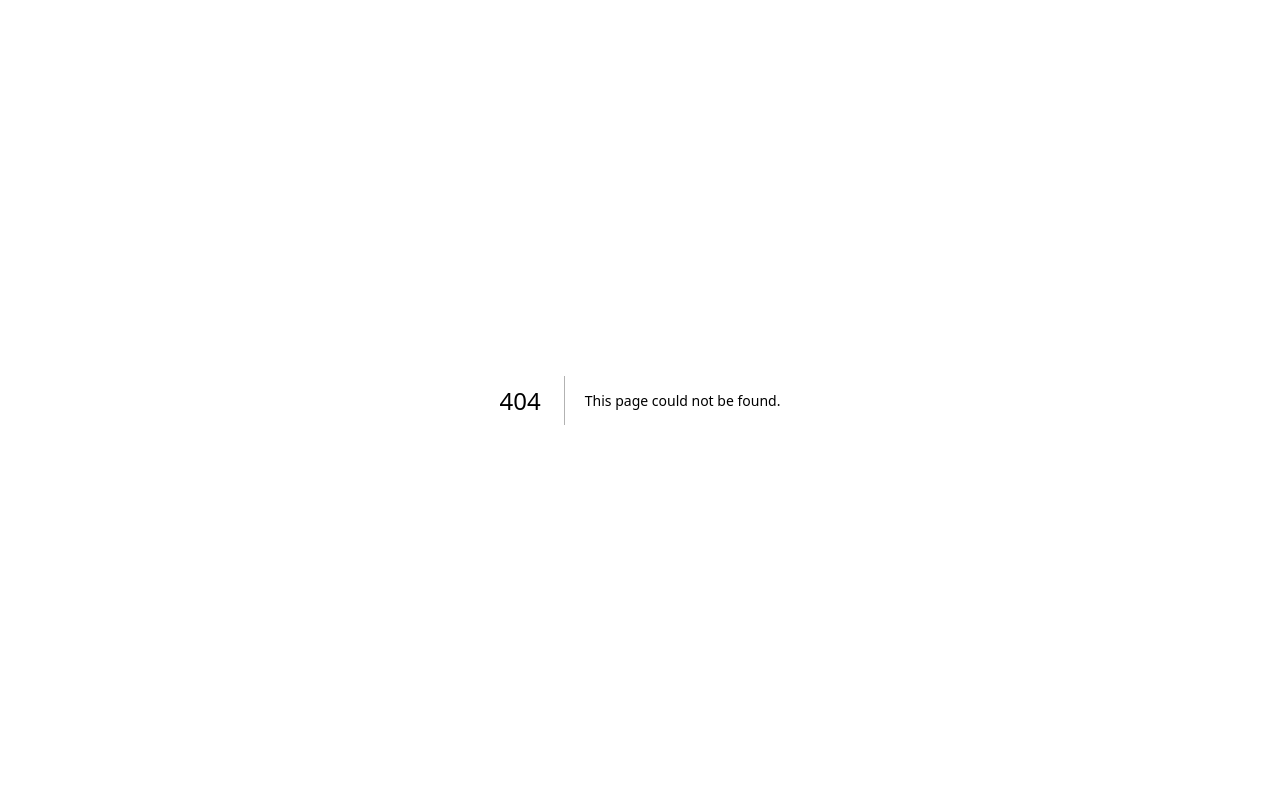
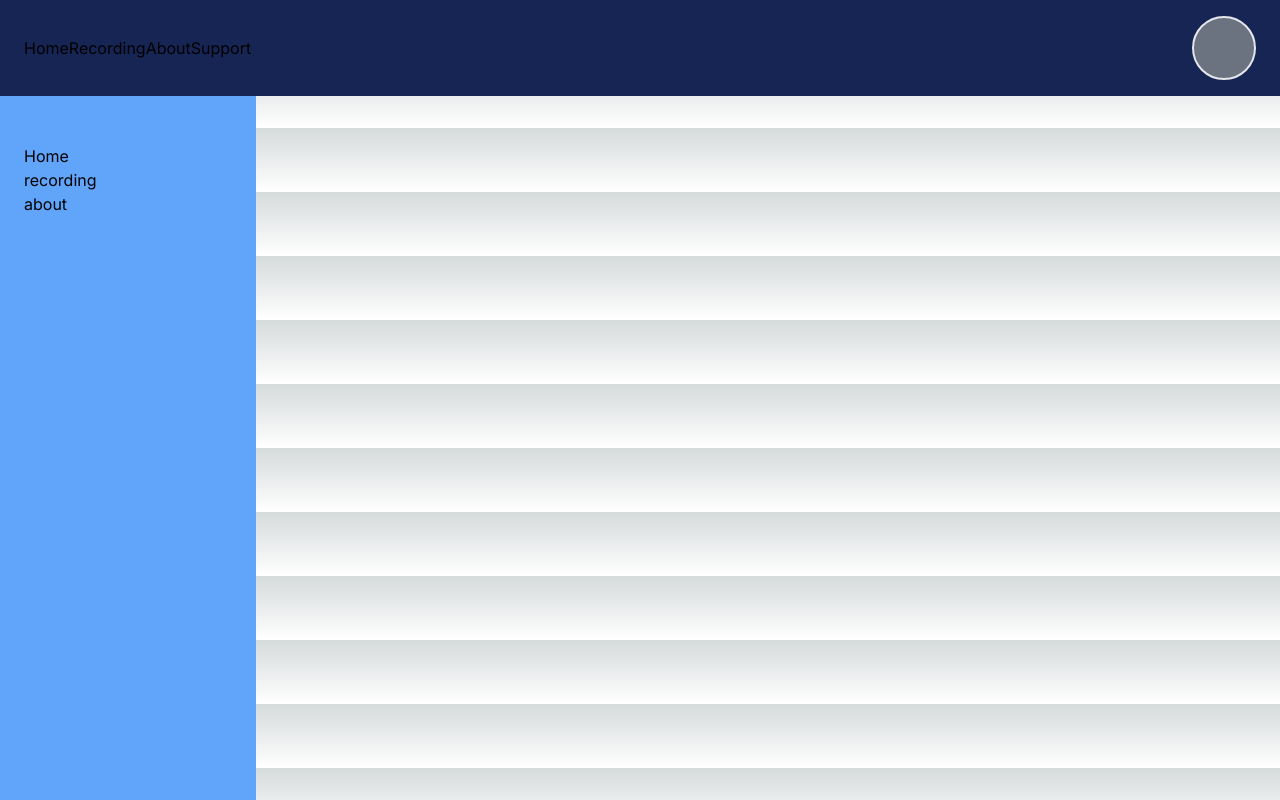
Before and after one commit to 3D-Volumetric-Cloud/3d-volumetric-cloud, a Next.js app in the folder Frontend/: page /recording in a window 1280 px wide. Before the commit this address had no page. Built offline with nearby package versions, Linux system fonts and the light colour scheme.

Commit message:
bring initial styling to new project

```diff
--- a/Frontend/src/app/globals.css
+++ b/Frontend/src/app/globals.css
@@ -11,7 +11,7 @@
 @media (prefers-color-scheme: dark) {
   :root {
     --foreground-rgb: 255, 255, 255;
-    --background-start-rgb: 0, 0, 0;
+    --background-start-rgb: 10, 10, 70;
     --background-end-rgb: 0, 0, 0;
   }
 }
--- a/Frontend/src/app/layout.tsx
+++ b/Frontend/src/app/layout.tsx
@@ -1,6 +1,8 @@
 import type { Metadata } from "next";
 import { Inter } from "next/font/google";
 import "./globals.css";
+import SidePanel from "@/components/SidePanel";
+import NavBar from "@/components/NavBar";
 
 const inter = Inter({ subsets: ["latin"] });
 
@@ -16,7 +18,12 @@ export default function RootLayout({
 }>) {
   return (
     <html lang="en">
-      <body className={inter.className}>{children}</body>
+
+      <body className={inter.className}>
+        <NavBar/>
+        {children}
+        <SidePanel/>
+      </body>
     </html>
   );
 }
--- a/Frontend/src/app/page.tsx
+++ b/Frontend/src/app/page.tsx
@@ -1,113 +1,12 @@
-import Image from "next/image";
+'use client'
+
+import Button from "@/components/Button";
 
 export default function Home() {
   return (
     <main className="flex min-h-screen flex-col items-center justify-between p-24">
-      <div className="z-10 max-w-5xl w-full items-center justify-between font-mono text-sm lg:flex">
-        <p className="fixed left-0 top-0 flex w-full justify-center border-b border-gray-300 bg-gradient-to-b from-zinc-200 pb-6 pt-8 backdrop-blur-2xl dark:border-neutral-800 dark:bg-zinc-800/30 dark:from-inherit lg:static lg:w-auto  lg:rounded-xl lg:border lg:bg-gray-200 lg:p-4 lg:dark:bg-zinc-800/30">
-          Get started by editing&nbsp;
-          <code className="font-mono font-bold">src/app/page.tsx</code>
-        </p>
-        <div className="fixed bottom-0 left-0 flex h-48 w-full items-end justify-center bg-gradient-to-t from-white via-white dark:from-black dark:via-black lg:static lg:h-auto lg:w-auto lg:bg-none">
-          <a
-            className="pointer-events-none flex place-items-center gap-2 p-8 lg:pointer-events-auto lg:p-0"
-            href="https://vercel.com?utm_source=create-next-app&utm_medium=appdir-template&utm_campaign=create-next-app"
-            target="_blank"
-            rel="noopener noreferrer"
-          >
-            By{" "}
-            <Image
-              src="/vercel.svg"
-              alt="Vercel Logo"
-              className="dark:invert"
-              width={100}
-              height={24}
-              priority
-            />
-          </a>
-        </div>
-      </div>
-
-      <div className="relative flex place-items-center before:absolute before:h-[300px] before:w-full sm:before:w-[480px] before:-translate-x-1/2 before:rounded-full before:bg-gradient-radial before:from-white before:to-transparent before:blur-2xl before:content-[''] after:absolute after:-z-20 after:h-[180px] after:w-full sm:after:w-[240px] after:translate-x-1/3 after:bg-gradient-conic after:from-sky-200 after:via-blue-200 after:blur-2xl after:content-[''] before:dark:bg-gradient-to-br before:dark:from-transparent before:dark:to-blue-700 before:dark:opacity-10 after:dark:from-sky-900 after:dark:via-[#0141ff] after:dark:opacity-40 before:lg:h-[360px] z-[-1]">
-        <Image
-          className="relative dark:drop-shadow-[0_0_0.3rem_#ffffff70] dark:invert"
-          src="/next.svg"
-          alt="Next.js Logo"
-          width={180}
-          height={37}
-          priority
-        />
-      </div>
-
-      <div className="mb-32 grid text-center lg:max-w-5xl lg:w-full lg:mb-0 lg:grid-cols-4 lg:text-left">
-        <a
-          href="https://nextjs.org/docs?utm_source=create-next-app&utm_medium=appdir-template&utm_campaign=create-next-app"
-          className="group rounded-lg border border-transparent px-5 py-4 transition-colors hover:border-gray-300 hover:bg-gray-100 hover:dark:border-neutral-700 hover:dark:bg-neutral-800/30"
-          target="_blank"
-          rel="noopener noreferrer"
-        >
-          <h2 className={`mb-3 text-2xl font-semibold`}>
-            Docs{" "}
-            <span className="inline-block transition-transform group-hover:translate-x-1 motion-reduce:transform-none">
-              -&gt;
-            </span>
-          </h2>
-          <p className={`m-0 max-w-[30ch] text-sm opacity-50`}>
-            Find in-depth information about Next.js features and API.
-          </p>
-        </a>
-
-        <a
-          href="https://nextjs.org/learn?utm_source=create-next-app&utm_medium=appdir-template-tw&utm_campaign=create-next-app"
-          className="group rounded-lg border border-transparent px-5 py-4 transition-colors hover:border-gray-300 hover:bg-gray-100 hover:dark:border-neutral-700 hover:dark:bg-neutral-800/30"
-          target="_blank"
-          rel="noopener noreferrer"
-        >
-          <h2 className={`mb-3 text-2xl font-semibold`}>
-            Learn{" "}
-            <span className="inline-block transition-transform group-hover:translate-x-1 motion-reduce:transform-none">
-              -&gt;
-            </span>
-          </h2>
-          <p className={`m-0 max-w-[30ch] text-sm opacity-50`}>
-            Learn about Next.js in an interactive course with&nbsp;quizzes!
-          </p>
-        </a>
-
-        <a
-          href="https://vercel.com/templates?framework=next.js&utm_source=create-next-app&utm_medium=appdir-template&utm_campaign=create-next-app"
-          className="group rounded-lg border border-transparent px-5 py-4 transition-colors hover:border-gray-300 hover:bg-gray-100 hover:dark:border-neutral-700 hover:dark:bg-neutral-800/30"
-          target="_blank"
-          rel="noopener noreferrer"
-        >
-          <h2 className={`mb-3 text-2xl font-semibold`}>
-            Templates{" "}
-            <span className="inline-block transition-transform group-hover:translate-x-1 motion-reduce:transform-none">
-              -&gt;
-            </span>
-          </h2>
-          <p className={`m-0 max-w-[30ch] text-sm opacity-50`}>
-            Explore starter templates for Next.js.
-          </p>
-        </a>
-
-        <a
-          href="https://vercel.com/new?utm_source=create-next-app&utm_medium=appdir-template&utm_campaign=create-next-app"
-          className="group rounded-lg border border-transparent px-5 py-4 transition-colors hover:border-gray-300 hover:bg-gray-100 hover:dark:border-neutral-700 hover:dark:bg-neutral-800/30"
-          target="_blank"
-          rel="noopener noreferrer"
-        >
-          <h2 className={`mb-3 text-2xl font-semibold`}>
-            Deploy{" "}
-            <span className="inline-block transition-transform group-hover:translate-x-1 motion-reduce:transform-none">
-              -&gt;
-            </span>
-          </h2>
-          <p className={`m-0 max-w-[30ch] text-sm opacity-50 text-balance`}>
-            Instantly deploy your Next.js site to a shareable URL with Vercel.
-          </p>
-        </a>
-      </div>
+      <h1 className="text-3xl font-bold">Hello World!</h1>
+      <Button text="click me!!" clickHandler={() => {console.log('hi')}}/>
     </main>
   );
 }
--- /dev/null
+++ b/Frontend/src/app/recording/RecordButton/index.tsx
@@ -0,0 +1,22 @@
+'use client'
+
+import { useState } from 'react';
+
+
+export default function RecordButton() {
+
+    const [isRecording, setIsRecording] = useState(false);
+
+    const onClick = () => {
+        setIsRecording(!isRecording);
+    }
+
+    return (
+        <div
+            className="rounded-full bg-red-500 h-16 w-16 flex aspect-square items-center justify-center hover:brightness-110 brightness-transition"
+            onClick={onClick}
+        >
+            play icon
+        </div>
+    );
+}
--- /dev/null
+++ b/Frontend/src/app/recording/page.tsx
@@ -0,0 +1,11 @@
+import RecordButton from "./RecordButton";
+
+
+
+export default function Recording() {
+    return (
+        <div>
+            <RecordButton/>
+        </div>
+    );
+}
--- /dev/null
+++ b/Frontend/src/components/Avatar/index.tsx
@@ -0,0 +1,6 @@
+export default function Avatar() {
+    return (
+        <div className="rounded-full bg-gray-500 h-16 w-16 border-2 border-color">
+        </div>
+    );
+}
--- /dev/null
+++ b/Frontend/src/components/Button/index.tsx
@@ -0,0 +1,7 @@
+export default function Button({text, clickHandler}: {text: string, clickHandler: () => void}) {
+    return (
+        <a onClick={clickHandler} className="bg-gray-800 rounded-lg px-4 py-2 border-gray-600 border-2">
+            {text}
+        </a>
+    );
+}
--- /dev/null
+++ b/Frontend/src/components/NavBar/index.tsx
@@ -0,0 +1,19 @@
+import Avatar from "../Avatar";
+
+
+
+export default function NavBar() {
+    return (
+        <div className="fixed left-0 top-0 w-full h-1 py-12 bg-blue-950 p-6 justify-between" id="NavBar">
+            <div className="flex flex-row justify-between items-center h-full w-full">
+                <ul className="flex flex-row">
+                    <li>Home</li>
+                    <li>Recording</li>
+                    <li>About</li>
+                    <li>Support</li>
+                </ul>
+                <Avatar/>
+            </div>
+        </div>
+    );
+}
--- /dev/null
+++ b/Frontend/src/components/SidePanel/index.tsx
@@ -0,0 +1,11 @@
+export default function SidePanel() {
+    return (
+        <div className="fixed left-0 top-24 h-full w-64 py-12 bg-blue-400 p-6">
+            <ul>
+                <li><a href='/'>Home</a></li>
+                <li><a href='/recording'>recording</a></li>
+                <li><a>about</a></li>
+            </ul>
+        </div>
+    );
+}
```
Also changed, not shown: 1 other file (tests, documents, lock files or other folders).
